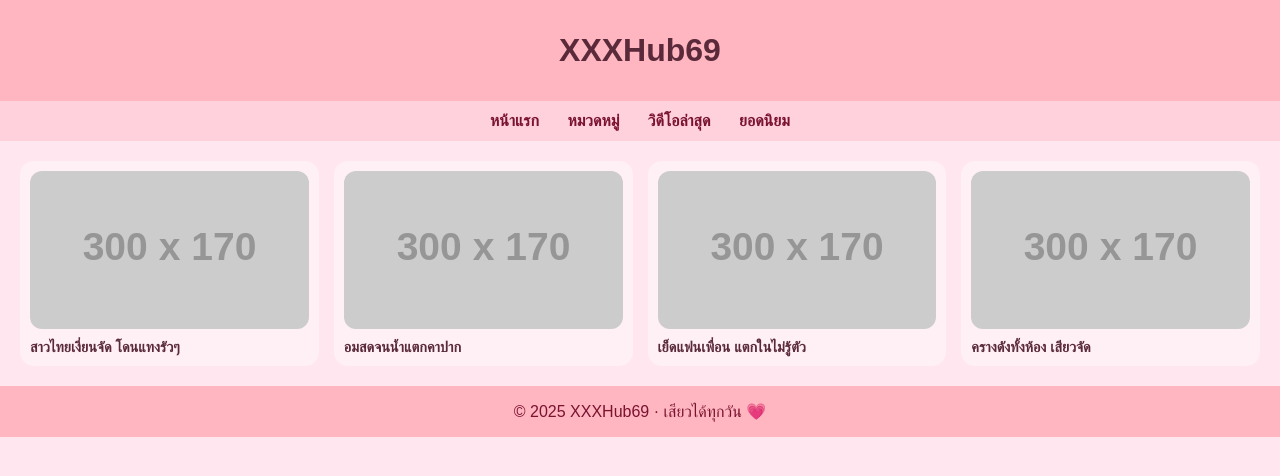
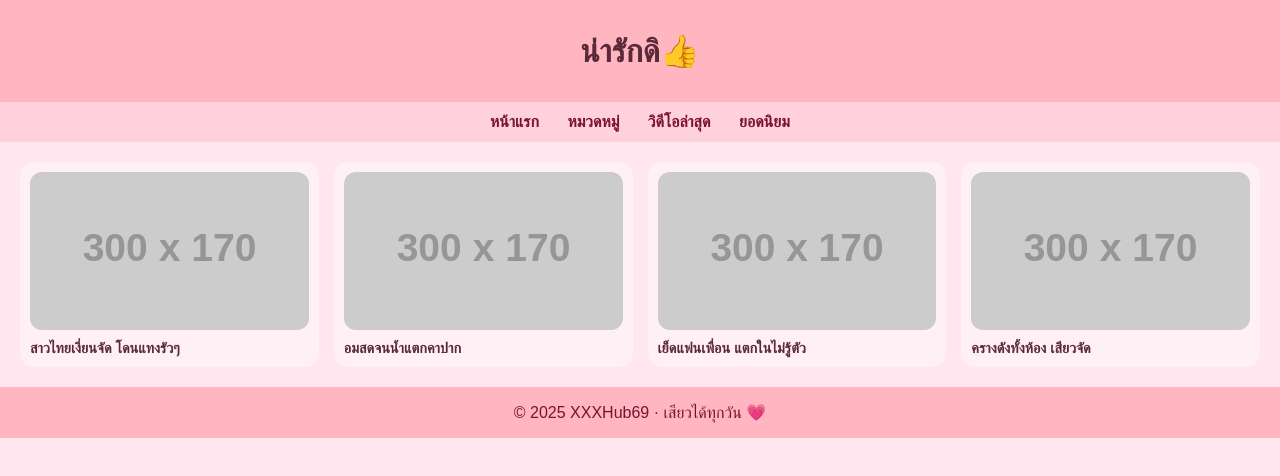
Before and after one commit to sakzabt50/sakzabt50.github.io, a plain HTML site: page index.html in a window 1280 px wide. Drawn offline with Linux system fonts and the light colour scheme; placeholder pictures from the web are drawn by us.

Commit message:
Update index.html

```diff
--- a/index.html
+++ b/index.html
@@ -3,7 +3,7 @@
 <head>
 <meta charset="UTF-8">
 <meta name="viewport" content="width=device-width, initial-scale=1">
-<title>XXXHub69</title>
+<title>น่ารักดิ👍</title>
 
 <style>
 body{
@@ -69,7 +69,7 @@ footer{
 
 <body>
 
-<header>XXXHub69</header>
+<header>น่ารักดิ👍</header>
 
 <nav>
   <a href="#">หน้าแรก</a>
```
